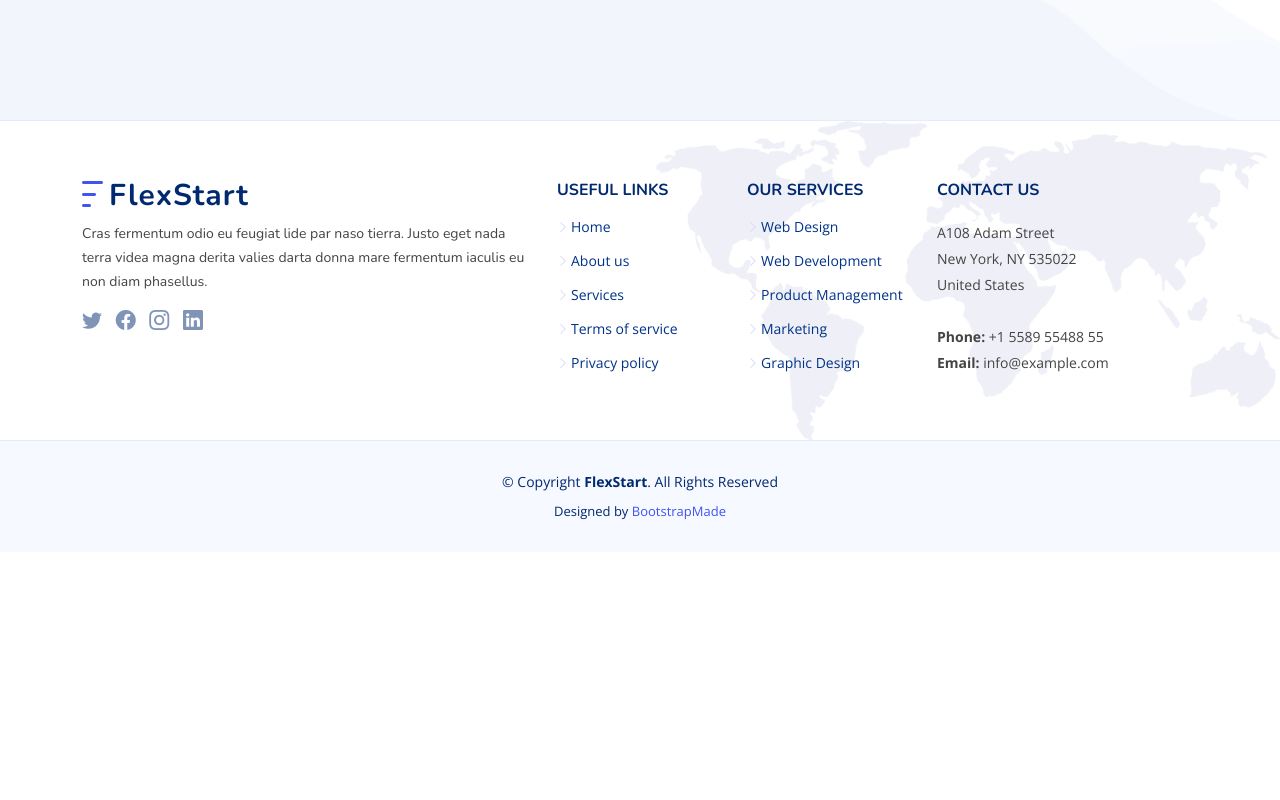
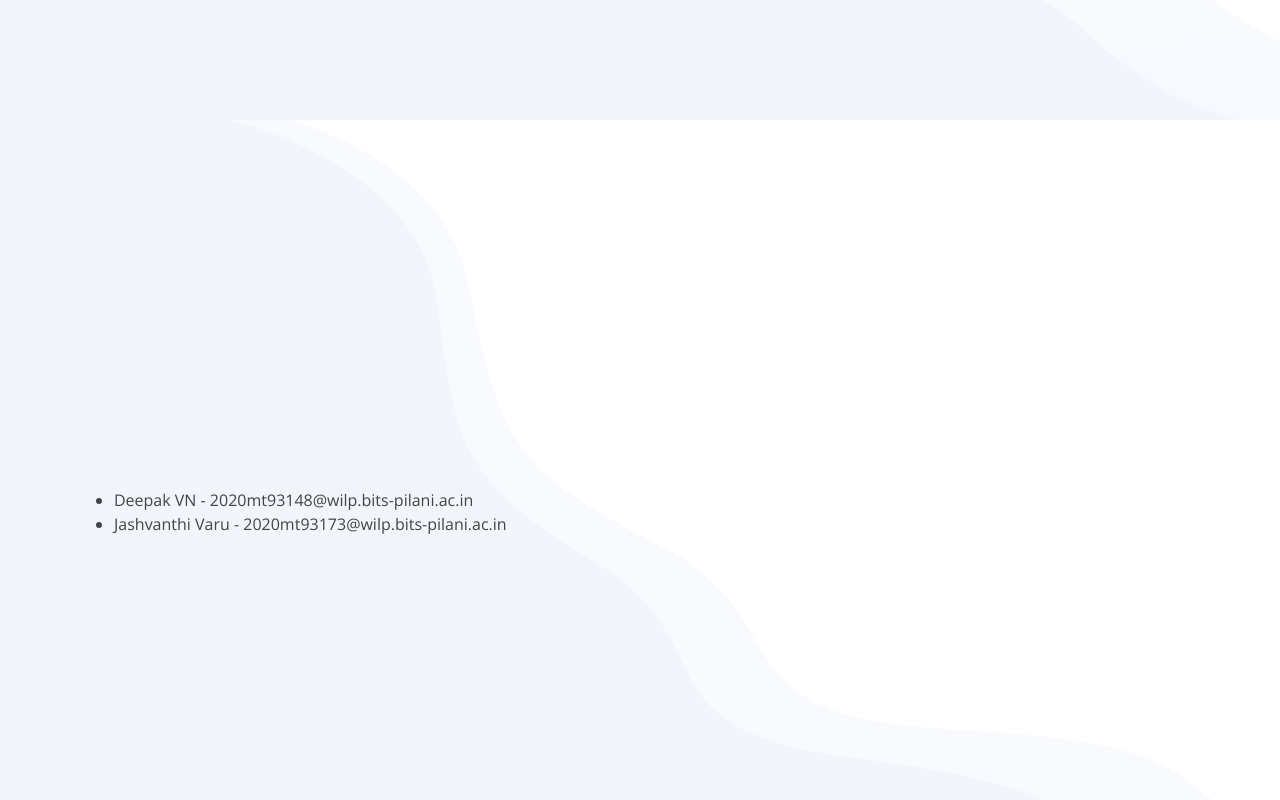
Before and after one commit to deepakvn/BITS_OSS4, a plain HTML site: page index.html in a window 1280 px wide. Shown: the part 680-1480 px from the top of the page. Before the commit the page ends 1232 px from the top, so only its background shows below. Drawn offline with nearby package versions, Linux system fonts and the light colour scheme.

Commit message:
Issue Fix for Contact Tab

```diff
--- a/index.html
+++ b/index.html
@@ -49,13 +49,13 @@
             <nav id="navbar" class="navbar">
                 <ul>
                     <li><a class="nav-link scrollto active" href="#hero">Home</a></li>
+                    <li><a class="nav-link scrollto active" href="#contact">Contact</a></li>
                 </ul>
                 <i class="bi bi-list mobile-nav-toggle"></i>
             </nav><!-- .navbar -->
 
         </div>
     </header><!-- End Header -->
-
     <!-- ======= Hero Section ======= -->
     <section id="hero" class="hero d-flex align-items-center">
 
@@ -75,8 +75,21 @@
 
     </section><!-- End Hero -->
 
+    <section id="contact" class="hero d-flex align-items-center">
 
+        <div class="container">
+            <div class="row">
+                <div class="col-lg-6 d-flex flex-column justify-content-center">
+                    <ul>
+                        <li> Deepak VN - 2020mt93148@wilp.bits-pilani.ac.in</li>
+                        <li> Jashvanthi Varu -   2020mt93173@wilp.bits-pilani.ac.in</li>
+                        </ul>
+                        </div>
 
+            </div>
+        </div>
+
+    </section><!-- End Hero -->
     <!-- ======= Footer ======= -->
     <footer id="footer" class="footer">
 
```
Lines whose indentation alone changed are shown as unchanged.
